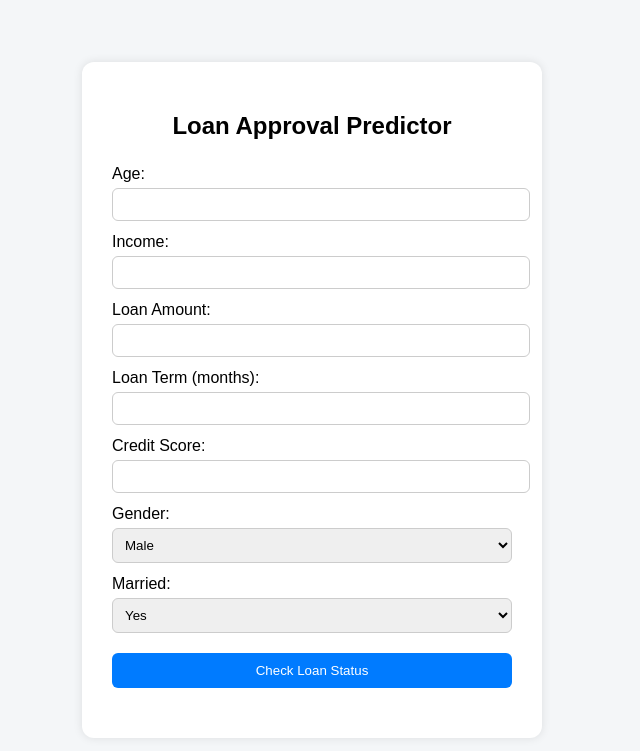
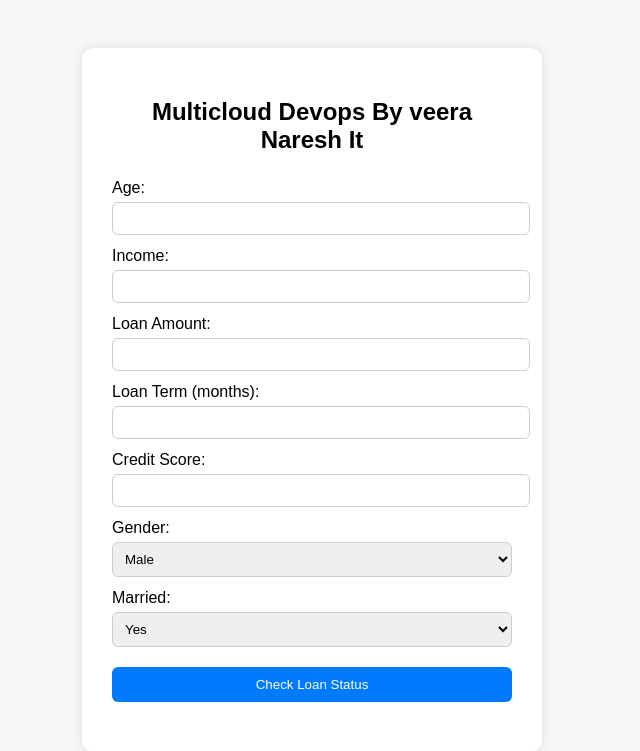
Before and after one commit to vardhan1228/MLOPS-APP, a Flask app: page / in a window 1280 px wide. Shown: the top 751 px of the page, without its empty margins (328-968 px from the left). Run offline with Flask 3, Linux system fonts and the light colour scheme.

Commit message:
Update form.html

```diff
--- a/templates/form.html
+++ b/templates/form.html
@@ -2,7 +2,7 @@
 <html lang="en">
 <head>
     <meta charset="UTF-8">
-    <title>LMulticloud Devops By veera Naresh It</title>
+    <title>Multicloud Devops By veera Naresh It</title>
     <style>
         body {
             font-family: Arial, sans-serif;
@@ -74,7 +74,7 @@
 </head>
 <body>
 <div class="container">
-    <h2>Loan Approval Predictor</h2>
+    <h2>Multicloud Devops By veera Naresh It</h2>
     <form id="loanForm">
         <label for="age">Age:</label>
         <input type="number" name="age" required>
```
